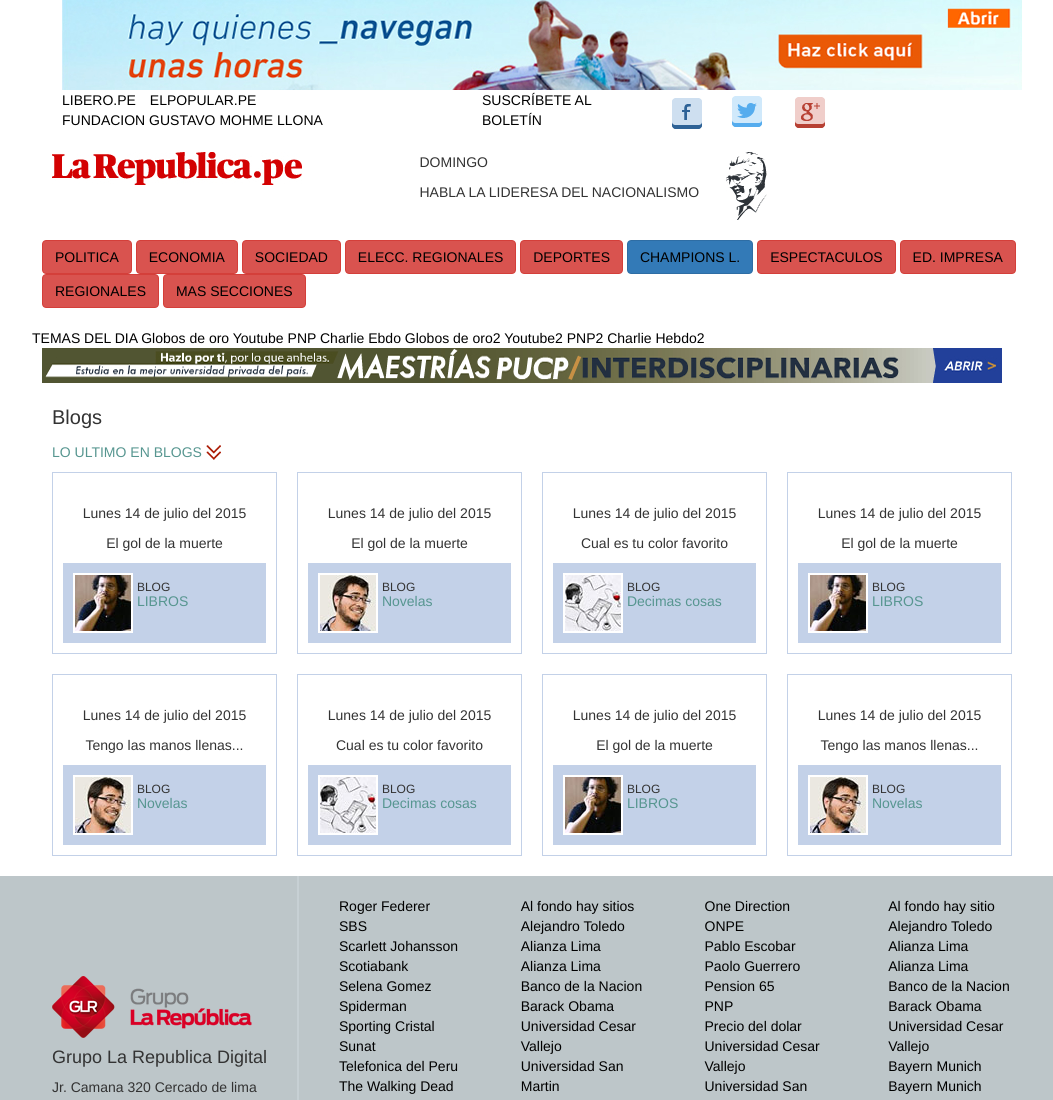
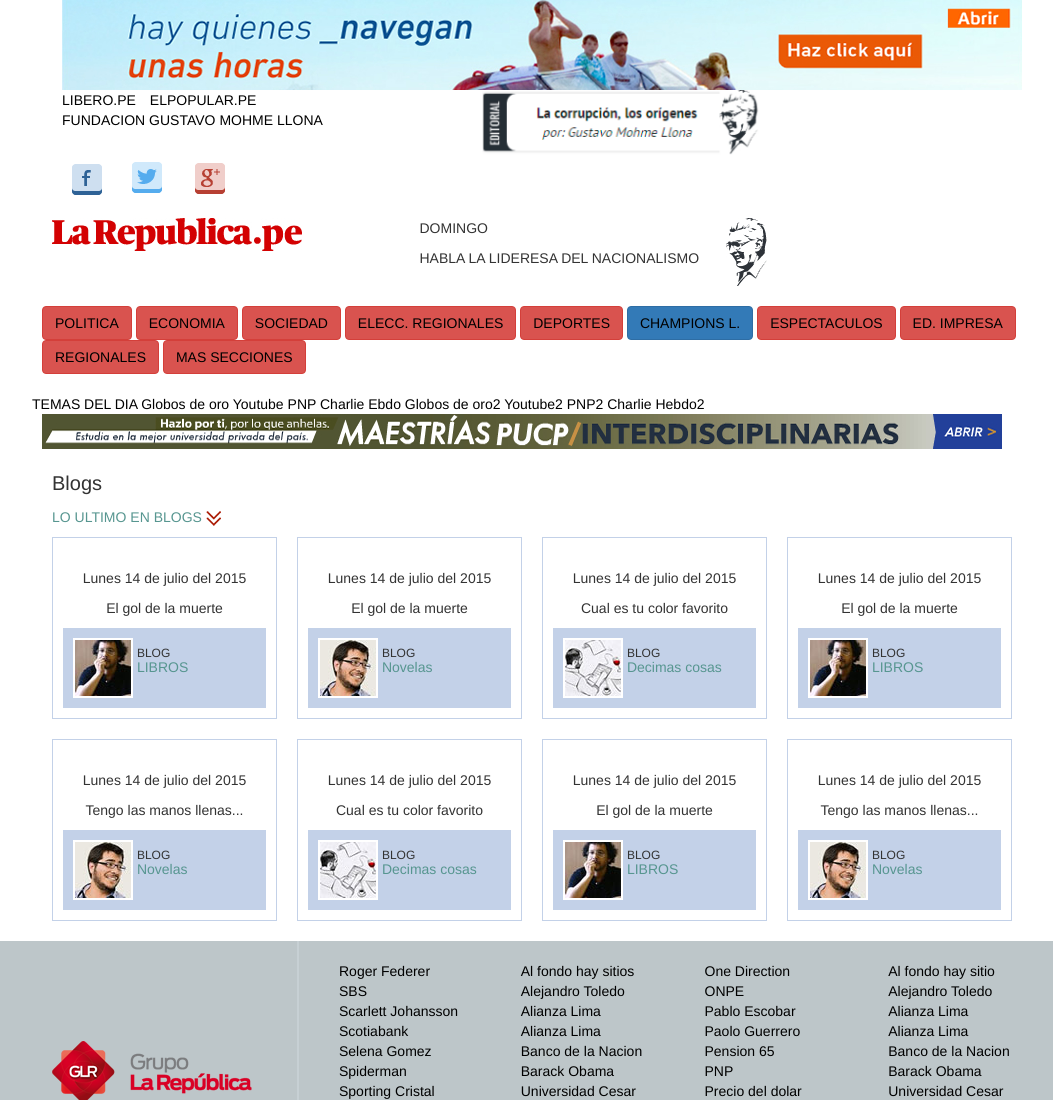
Before and after one commit to KellyUrribarr/La-republica, a plain HTML site: page blog.html in a window 1280 px wide. Shown: the top 1100 px of the page, without its empty margins (108-1161 px from the left). Drawn offline with Linux system fonts and the light colour scheme.

Commit message:
terminado

```diff
--- a/blog.html
+++ b/blog.html
@@ -26,9 +26,9 @@
                          <li><a href="http://fundacionmohme.org/" class="size">FUNDACION GUSTAVO MOHME LLONA</a></li>
                      </ul>
                 </div>
-                <div class="col-xs-5 col-md-3">
-                      <a href="http://larepublica.pe/boletin" class="boletin text-center">SUSCRÍBETE AL BOLETÍN</a>
-                </div>
+                <div class="col-xs-16 col-md-5">
+                <a href="#"><img src="image/editorial.PNG" alt="editorial" class="img-responsive editorial"></a>
+            </div>
                 <div class="col-md-5 col-xs-5">
                     <ul class="list-inline social">
                        <li><a href="https://www.facebook.com/LaRepublicaPeru/?fref=ts"><img src="image/ico-facebook.png" alt="facebook" class="img-responsive icon"></a></li>
```
Also changed, not shown: columnistas.html (+1 -2 lines), contacto.html (+1 -1 lines), index.html (+1 -2 lines), image/editorial.PNG (added).
